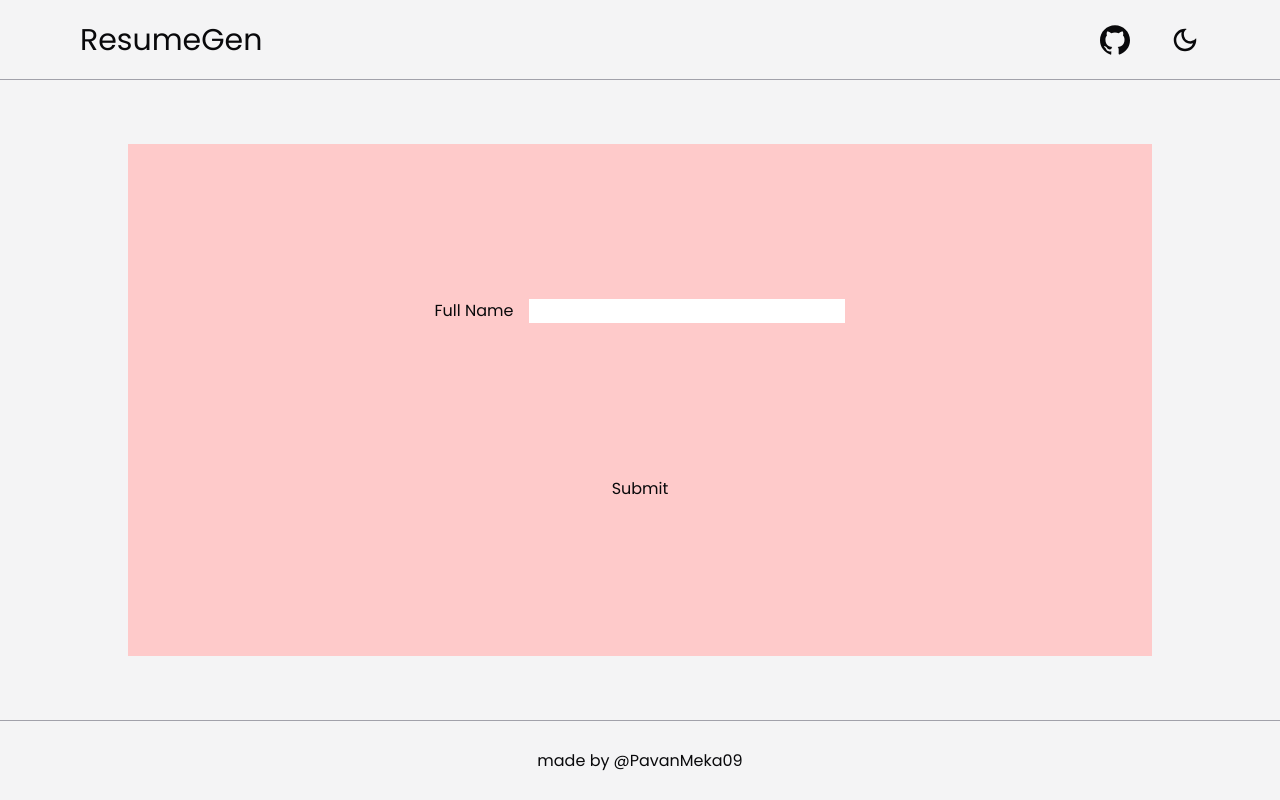
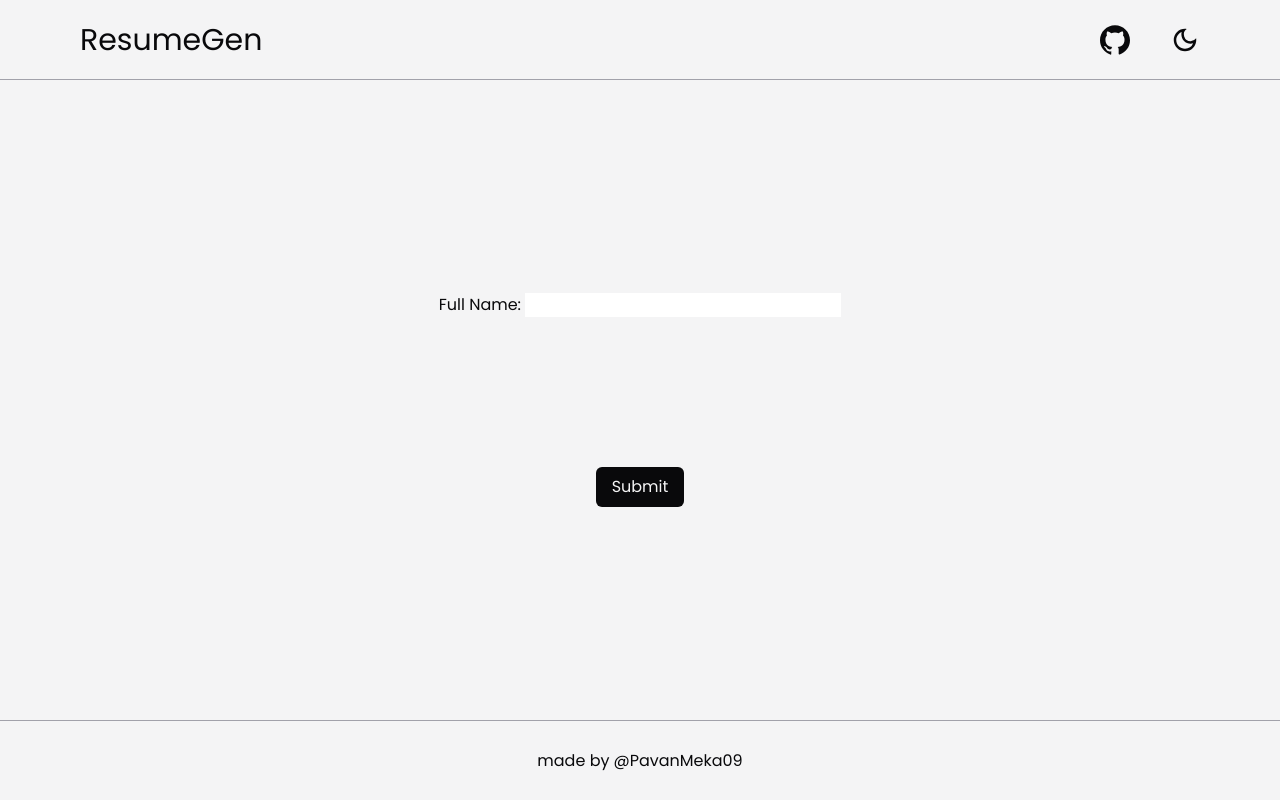
Before and after one commit to PavanMeka09/ResumeGen, a React (Vite) app: page /generate in a window 1280 px wide. Built offline with nearby package versions, Linux system fonts and the light colour scheme.

Commit message:
add input fields

```diff
--- a/src/Pages/Generate.jsx
+++ b/src/Pages/Generate.jsx
@@ -1,9 +1,9 @@
-import { Form } from '../components/Form.jsx'
+import { Inputs } from '../components/form/Inputs.jsx'
 
 export const Generate = () => {
   return (
     <div className='h-[80vh] w-screen flex flex-col justify-center items-center bg-zinc-100 dark:bg-zinc-950 text-zinc-950 dark:text-zinc-100 '>
-      <Form />
+      <Inputs />
     </div>
   )
 }
--- a/src/components/Form.jsx
+++ /dev/null
@@ -1,68 +0,0 @@
-import { useFormik } from 'formik';
-import { Primary } from './ui/Buttons/Primary.jsx';
-
-export const Form = () => {
-
-  const data = {
-      fullName: '',
-      api: '',
-      socials: {
-        mobile: '',
-        email: '',
-        website: '',
-        linkedin: '',
-        github: '',
-        x: '',
-      },
-      summary: '',
-      skills: [''],
-      projects: [{
-        name: '',
-        tech: '',
-        about: ['']
-      }],
-      education: [{
-        course: '',
-        college: '',
-        start: '',
-        end: '',
-        location: '',
-        result: ''
-      }],
-      xp: [{
-        role: '',
-        company: '',
-        start: '',
-        end: '',
-        location: '',
-        summary: ['']
-      }],
-      certifications: [''],
-      acheivements: ['']
-    };
-
-  const formik = useFormik({
-    initialValues: data,
-    onSubmit: values => {
-      alert(JSON.stringify(values, null, 2));
-    },
-  });
-
-  return (
-    <form onSubmit={formik.handleSubmit} className='h-[80%] w-[80%] bg-red-200 flex justify-evenly items-center flex-col'>
-
-      <div className='gap-4 flex'>
-        <label htmlFor="fullName">Full Name</label>
-        <input
-          id="fullName"
-          name="fullName"
-          type="text"
-          onChange={formik.handleChange}
-          value={formik.values.fullName}
-          />
-      </div>
-
-      <button type="submit">Submit</button>
-    </form>
-  )
-}
--- /dev/null
+++ b/src/components/form/Inputs.jsx
@@ -0,0 +1,26 @@
+import { Formik, Form, Field } from "formik";
+import data from './initialValues.json';
+import { inputsValidation } from "./inputsValidation.jsx";
+
+export const Inputs = () => {
+    return (
+    <Formik
+      initialValues={data}
+      validationSchema={ inputsValidation }
+      onSubmit={(values) => {
+        console.log(JSON.stringify(values, null, 2));
+      }}
+    >
+      {({ errors }) => (
+        <Form className="h-[80%] w-[80%] flex justify-evenly items-center flex-col">
+          <div className="relative">
+            <label htmlFor="fullName">Full Name: </label>
+            {(errors.fullName) ? <h1 className="text-sm text-red-600 absolute -top-6 right-2">{errors.fullName}</h1> : null}
+            <Field name="fullName"/>
+          </div>
+          <button type="submit" className=" bg-zinc-950 text-zinc-100 dark:bg-zinc-200 dark:text-zinc-950 py-2 px-4 rounded-md hover:bg-zinc-800 dark:hover:bg-zinc-300 active:scale-95">Submit</button>
+        </Form>
+      )}
+    </Formik>
+  );
+};
--- /dev/null
+++ b/src/components/form/initialValues.json
@@ -0,0 +1,43 @@
+{
+  "fullName": "",
+  "api": "",
+  "socials": {
+    "mobile": "",
+    "email": "",
+    "website": "",
+    "linkedin": "",
+    "github": "",
+    "x": ""
+  },
+  "summary": "",
+  "skills": [""],
+  "projects": [
+    {
+      "name": "",
+      "tech": "",
+      "about": [""]
+    }
+  ],
+  "education": [
+    {
+      "course": "",
+      "college": "",
+      "start": "",
+      "end": "",
+      "location": "",
+      "result": ""
+    }
+  ],
+  "xp": [
+    {
+      "role": "",
+      "company": "",
+      "start": "",
+      "end": "",
+      "location": "",
+      "summary": [""]
+    }
+  ],
+  "certifications": [""],
+  "achievements": [""]
+}
--- /dev/null
+++ b/src/components/form/inputsValidation.jsx
@@ -0,0 +1,8 @@
+import * as Yup from 'yup';
+
+export const inputsValidation = Yup.object().shape({
+  fullName: Yup.string()
+    .min(2, 'Too Short!')
+    .max(20, 'Too Long!')
+    .required('*')
+});
```
